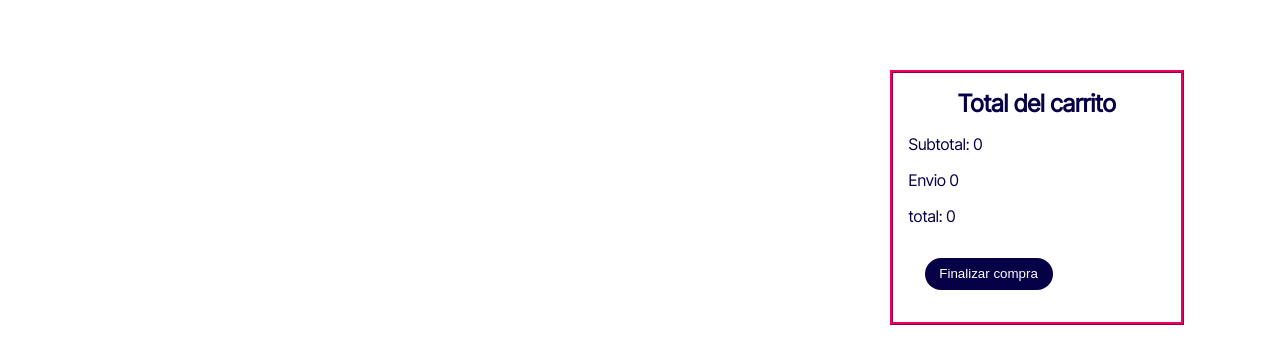
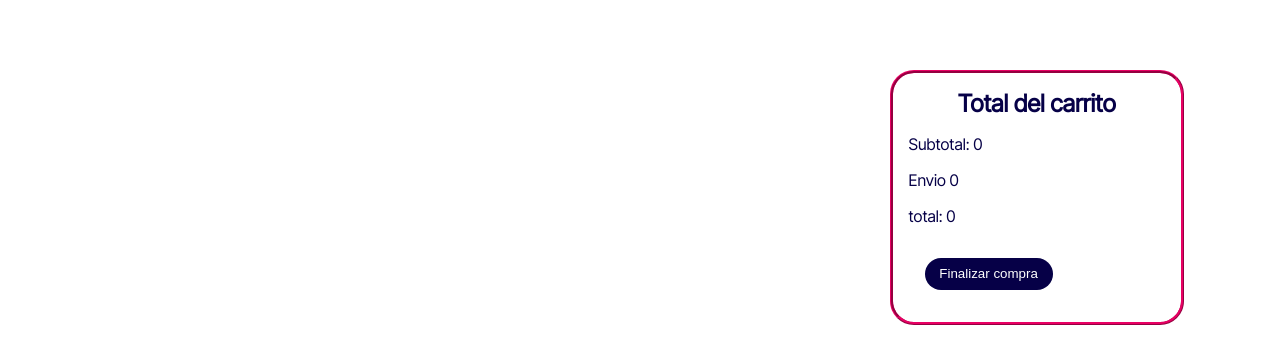
Before and after one commit to objetive218/Pantheon-Tech, a React (Vite) app: page /carro in a window 1280 px wide. Shown: the part 203-566 px from the top of the page. Built offline with nearby package versions, Linux system fonts and the light colour scheme.

Commit message:
carro redondeado

```diff
--- a/src/css/Carro.module.css
+++ b/src/css/Carro.module.css
@@ -6,7 +6,7 @@
   padding-left: 3.5rem;
   gap: 1.2rem;
   scroll-behavior: auto;
-  max-width: 50%;
+  max-width: 60%;
   max-height: 50%;
 }
 .checkout{
@@ -18,8 +18,8 @@
   padding: 1rem;
   gap: 1rem;
   width: 23%;
-  border-color: #E90064;
   border: ridge #E90064;
+  border-radius: 1.5rem;
 }
 .tituloCar{
   display: flex;
```
